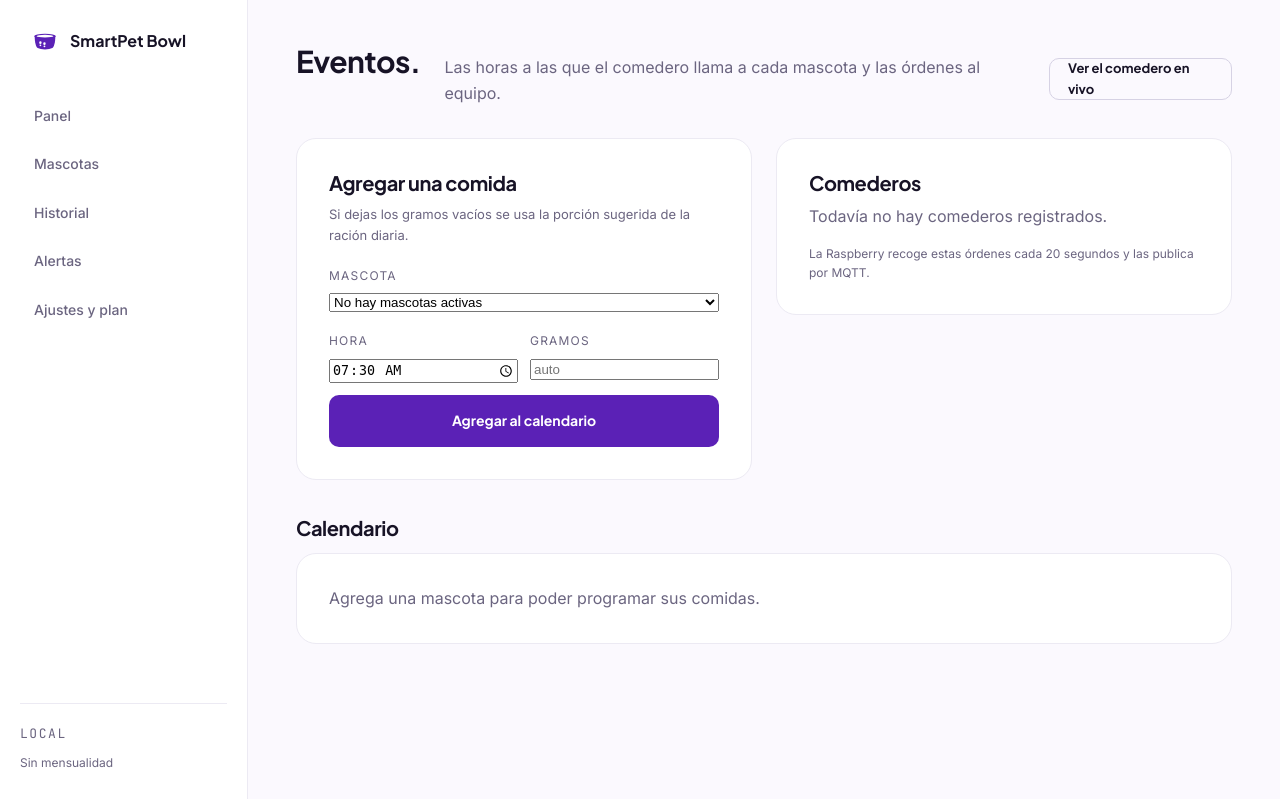
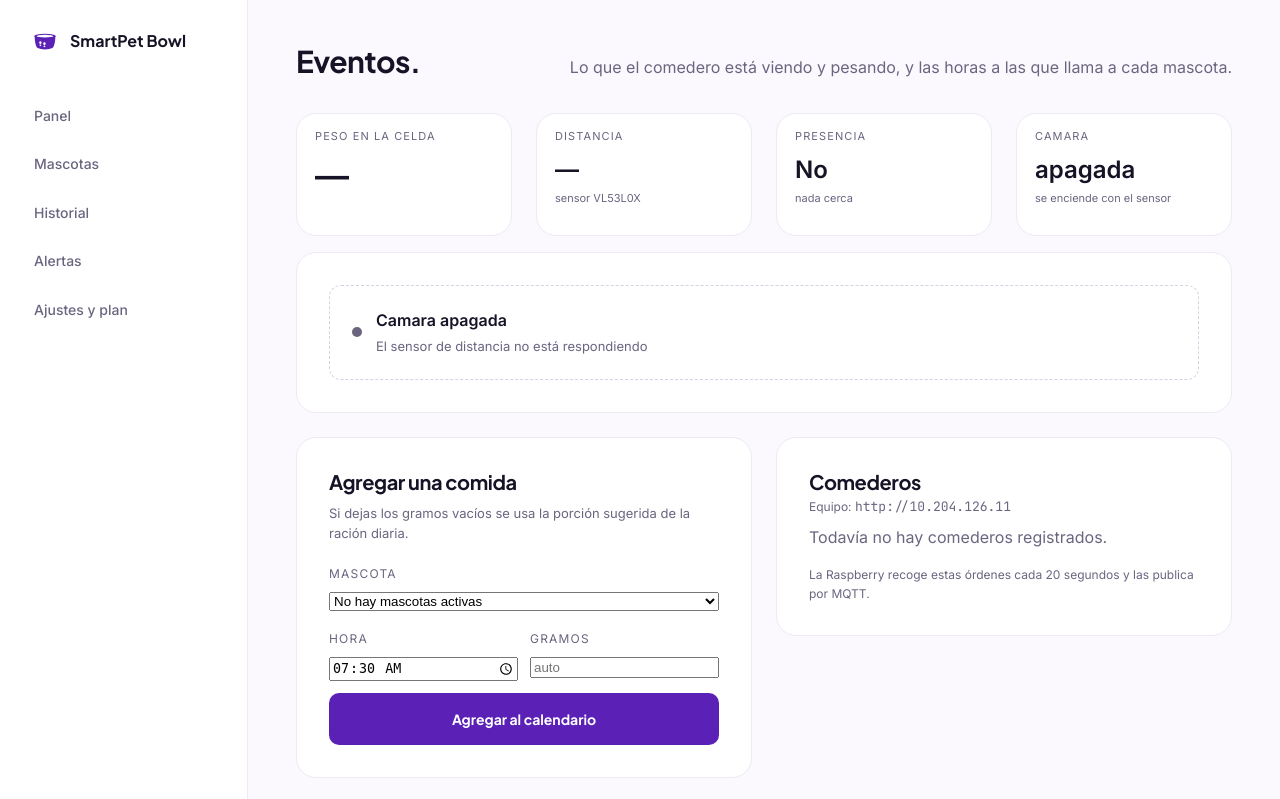
Before and after one commit to JuanDavid-9715/smartpet_bowl, a Django app: page /app/eventos/ in a window 1280 px wide. Shown: the top 799 px of the page. Run offline with Django 5.2, Linux system fonts and the light colour scheme; the visitor is signed in with stand-in values (Sample User, id 1); data that the repository does not hold is empty.

Commit message:
refactor(web): la vista en vivo queda dentro de Eventos
No hay pagina aparte. /app/eventos/ muestra arriba el peso, la distancia, la
presencia y la camara del comedero, y debajo el calendario y las ordenes.

- Se eliminan la vista y la plantilla live.html y la ruta /app/en-vivo/.
- Los endpoints pasan a /app/eventos/estado/ y /app/eventos/video/.
- El bloque de indicadores se dibuja solo si la pagina los tiene, asi el script
  no rompe si en el futuro se reutiliza la plantilla.

Verificado en la Raspberry: /app/eventos/ 200 con 'Peso en la celda' y los
botones 'Servir ahora'; /app/eventos/estado/ devuelve el estado real de la
placa; /app/en-vivo/ ya responde 404.

```diff
--- a/software/web/pets/tests.py
+++ b/software/web/pets/tests.py
@@ -361,7 +361,10 @@ def test_vivo_muestra_la_pagina(client, monkeypatch):
     user = User.objects.create_user(username="v@v.co", email="v@v.co", password="x")
     client.force_login(user)
 
-    assert client.get(reverse("pets:live")).status_code == 200
+    # la pantalla en vivo vive dentro de Eventos
+    pagina = client.get(reverse("pets:events"))
+    assert pagina.status_code == 200
+    assert b"Peso en la celda" in pagina.content
     estado = client.get(reverse("pets:live_state"))
     assert estado.status_code == 200
     assert estado.json()["grams"] == 12.3
--- a/software/web/pets/urls.py
+++ b/software/web/pets/urls.py
@@ -19,9 +19,8 @@ urlpatterns = [
     path("mascotas/<int:pk>/restaurar/", views.pet_restore, name="restore"),
     path("mascotas/<int:pk>/plato/quitar/", views.pet_unassign_feeder, name="unassign_feeder"),
     path("eventos/", views.events, name="events"),
-    path("en-vivo/", views.live, name="live"),
-    path("en-vivo/estado/", views.live_state, name="live_state"),
-    path("en-vivo/video/", views.live_video, name="live_video"),
+    path("eventos/estado/", views.live_state, name="live_state"),
+    path("eventos/video/", views.live_video, name="live_video"),
     path("historial/", views.history, name="history"),
     path("alertas/", views.alerts, name="alerts"),
     path("ajustes/", views.settings_view, name="settings"),
--- a/software/web/pets/views.py
+++ b/software/web/pets/views.py
@@ -398,7 +398,7 @@ def events(request):
     return render(
         request,
         "pets/events.html",
-        {"pets": lista, "comederos": comederos},
+        {"pets": lista, "comederos": comederos, "device": _dispositivo()},
     )
 
 
@@ -428,12 +428,6 @@ def feeder_delete(request, pk):
 
 def _dispositivo():
     return getattr(settings, "DEVICE_URL", "")
-
-
-@login_required
-def live(request):
-    """Pantalla para ver el peso y la camara del comedero tal como estan ahora."""
-    return render(request, "pets/live.html", {"device": _dispositivo()})
 
 
 @login_required
--- a/software/web/templates/pets/events.html
+++ b/software/web/templates/pets/events.html
@@ -3,9 +3,45 @@
 {% block app %}
 <div class="app-head">
   <h1>Eventos.</h1>
-  <p class="muted">Las horas a las que el comedero llama a cada mascota y las órdenes al equipo.</p>
-  <p style="margin-top:10px"><a class="btn btn--ghost btn--sm" href="{% url 'pets:live' %}">Ver el comedero en vivo</a></p>
+  <p class="muted">Lo que el comedero está viendo y pesando, y las horas a las que llama a cada mascota.</p>
 </div>
+
+<div class="grid grid--4" style="margin-top:22px">
+  <div class="card" style="padding:14px 18px">
+    <p class="muted" style="font-size:11px;text-transform:uppercase;letter-spacing:.1em;margin:0">Peso en la celda</p>
+    <p id="peso" style="font-size:34px;font-weight:600;letter-spacing:-.5px;margin:4px 0 0">—</p>
+    <p class="muted" id="crudo" style="font-size:11px;margin:0">&nbsp;</p>
+  </div>
+  <div class="card" style="padding:14px 18px">
+    <p class="muted" style="font-size:11px;text-transform:uppercase;letter-spacing:.1em;margin:0">Distancia</p>
+    <p id="distancia" style="font-size:24px;font-weight:600;margin:6px 0 0">—</p>
+    <p class="muted" style="font-size:11px;margin:0">sensor VL53L0X</p>
+  </div>
+  <div class="card" style="padding:14px 18px">
+    <p class="muted" style="font-size:11px;text-transform:uppercase;letter-spacing:.1em;margin:0">Presencia</p>
+    <p id="presencia" style="font-size:24px;font-weight:600;margin:6px 0 0">—</p>
+    <p class="muted" id="presencia-nota" style="font-size:11px;margin:0">sin lectura</p>
+  </div>
+  <div class="card" style="padding:14px 18px">
+    <p class="muted" style="font-size:11px;text-transform:uppercase;letter-spacing:.1em;margin:0">Camara</p>
+    <p id="camara-estado" style="font-size:24px;font-weight:600;margin:6px 0 0">apagada</p>
+    <p class="muted" style="font-size:11px;margin:0">se enciende con el sensor</p>
+  </div>
+</div>
+
+<section class="card" style="margin-top:16px">
+  <div id="visor-vacio" style="display:flex;align-items:center;gap:14px;padding:22px;border:1px dashed var(--border);border-radius:12px">
+    <span style="width:10px;height:10px;border-radius:50%;background:var(--muted);flex:none"></span>
+    <div>
+      <p style="font-weight:600;margin:0" id="vacio-titulo">Camara apagada</p>
+      <p class="muted" style="font-size:13px;margin:2px 0 0" id="vacio-texto">
+        Se enciende sola cuando el sensor detecta algo a menos de 70 cm
+      </p>
+    </div>
+  </div>
+  <img id="video" alt="camara del comedero"
+       style="display:none;width:100%;border-radius:12px;background:#04020a">
+</section>
 
 <div class="grid grid--2" style="margin-top:24px;align-items:start">
 
@@ -45,6 +81,9 @@
 
   <section class="card">
     <h3>Comederos</h3>
+    <p class="muted" style="font-size:12px;margin:-6px 0 8px">
+      Equipo: <span class="mono">{{ device }}</span>
+    </p>
     {% if comederos %}
       {% for feeder in comederos %}
         <div style="display:flex;justify-content:space-between;align-items:center;gap:12px;padding:12px 0;border-bottom:1px solid var(--hairline)">
@@ -118,3 +157,75 @@
   </div>
 {% endif %}
 {% endblock %}
+
+{% block extra_js %}
+<script>
+(function () {
+  var peso = document.getElementById('peso');
+  if (!peso) { return; }
+  var crudo = document.getElementById('crudo');
+  var distancia = document.getElementById('distancia');
+  var presencia = document.getElementById('presencia');
+  var nota = document.getElementById('presencia-nota');
+  var camaraEstado = document.getElementById('camara-estado');
+  var video = document.getElementById('video');
+  var vacio = document.getElementById('visor-vacio');
+  var vacioTitulo = document.getElementById('vacio-titulo');
+  var vacioTexto = document.getElementById('vacio-texto');
+  var cargado = false;
+
+  function pintar(s) {
+    if (s.online === false) {
+      vacio.style.display = 'flex';
+      video.style.display = 'none';
+      vacioTitulo.textContent = 'Comedero sin respuesta';
+      vacioTexto.textContent = 'Revisa que el ESP32 esté encendido en la misma red.';
+      camaraEstado.textContent = 'sin conexión';
+      return;
+    }
+
+    peso.textContent = s.cell_ok ? s.grams.toFixed(1) + ' g' : '—';
+    crudo.innerHTML = s.cell_ok ? 'crudo ' + s.raw : '&nbsp;';
+
+    if (s.sensor_ok && s.distance >= 0 && s.distance < 8000) {
+      distancia.textContent = s.distance + ' mm';
+    } else {
+      distancia.textContent = s.sensor_ok ? 'sin objetivo' : '—';
+    }
+
+    presencia.textContent = s.presence ? 'Sí' : 'No';
+    nota.textContent = s.forced ? 'forzada desde el panel'
+      : (s.presence ? 'algo a menos de 70 cm' : 'nada cerca');
+
+    camaraEstado.textContent = s.presence ? 'transmitiendo' : 'apagada';
+
+    if (s.presence) {
+      if (!cargado) {
+        video.src = '/app/eventos/video/?t=' + Date.now();
+        cargado = true;
+      }
+      video.style.display = 'block';
+      vacio.style.display = 'none';
+    } else {
+      video.style.display = 'none';
+      if (cargado) { video.removeAttribute('src'); cargado = false; }
+      vacio.style.display = 'flex';
+      vacioTitulo.textContent = 'Camara apagada';
+      vacioTexto.textContent = s.sensor_ok
+        ? 'Se enciende sola cuando algo entra a menos de 70 cm'
+        : 'El sensor de distancia no está respondiendo';
+    }
+  }
+
+  function pedir() {
+    fetch('/app/eventos/estado/', { cache: 'no-store' })
+      .then(function (r) { return r.json(); })
+      .then(pintar)
+      .catch(function () { pintar({ online: false }); });
+  }
+
+  setInterval(pedir, 1000);
+  pedir();
+})();
+</script>
+{% endblock %}
```
Also changed, not shown: software/web/templates/pets/live.html (deleted, +0 -118 lines).
